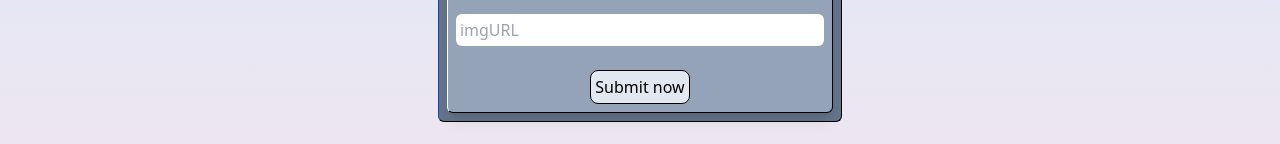
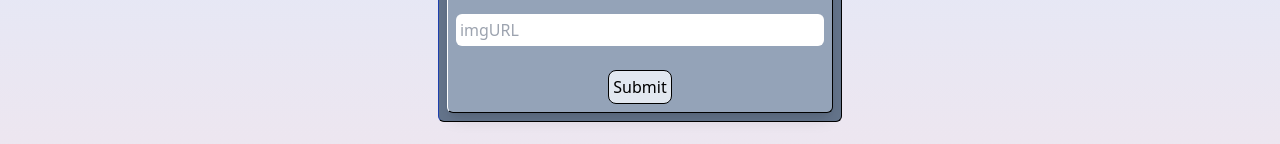
Before and after one commit to deadlyunicorn/personal-webpage, a Next.js app: page /dataTest in a window 1280 px wide. Shown: the part 263-407 px from the top of the page. Built offline with nearby package versions, Linux system fonts and the light colour scheme.

Commit message:
minor change

```diff
--- a/app/dataTest/submitFunc.tsx
+++ b/app/dataTest/submitFunc.tsx
@@ -94,7 +94,7 @@ const clearAll = ()=>{
 
               }
               }>
-                Submit now {/*on the future perhaps replace this button with a submit form input and make it do some things in the backend. Doing so now would simply refresh the page and we wouldnt notice anything.*/}
+                Submit {/*on the future perhaps replace this button with a submit form input and make it do some things in the backend. Doing so now would simply refresh the page and we wouldnt notice anything.*/}
                 </button>
 
           </form>
```
